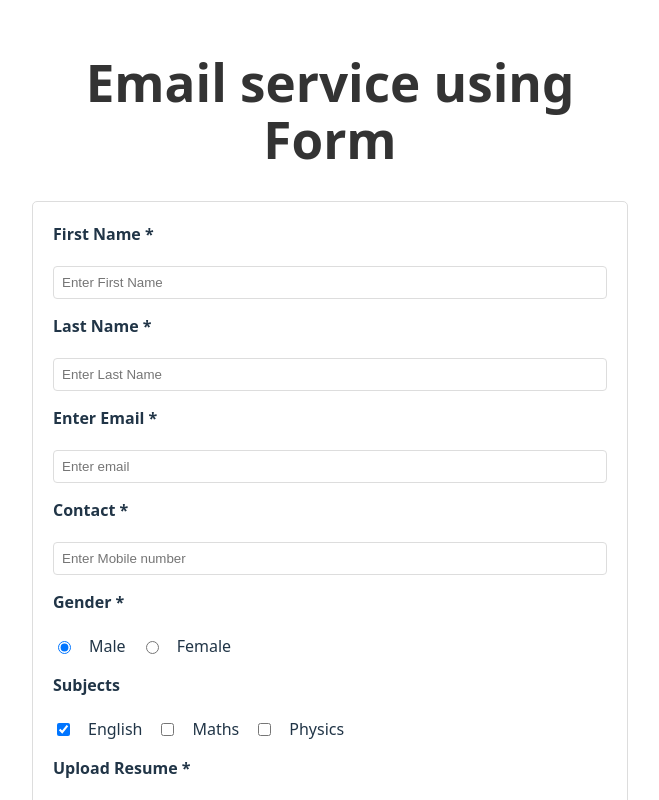
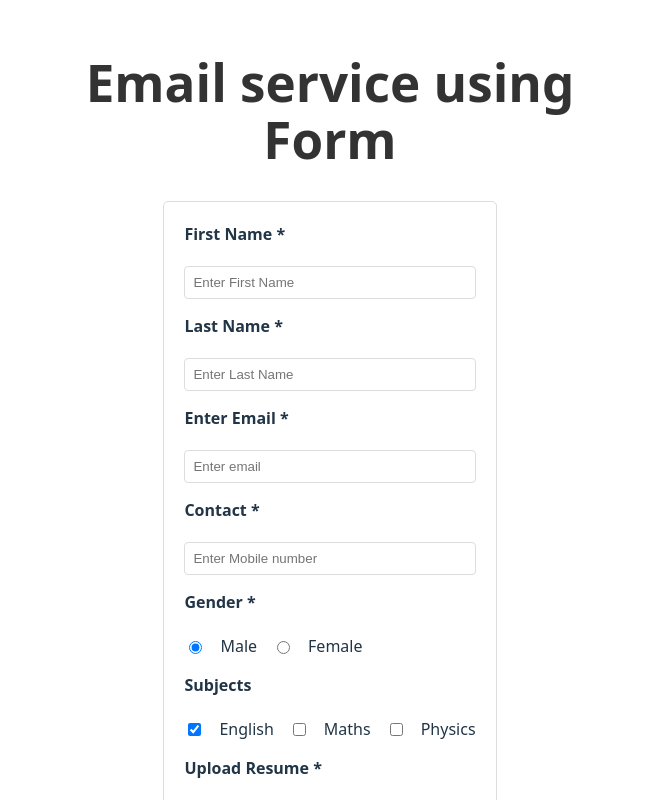
Before and after one commit to bijay-develops/Submission-form, a React (Vite) app: page / in a window 1280 px wide. Shown: the top 800 px of the page, without its empty margins (310-969 px from the left). Built offline with nearby package versions, Linux system fonts and the light colour scheme.

Commit message:
feat: enhance layout styling for App component with flexbox properties

```diff
--- a/src/App.css
+++ b/src/App.css
@@ -2,6 +2,11 @@
   max-width: 600px;
   margin: 0 auto;
   padding: 20px;
+  min-height: 100vh;
+  display: flex;
+  flex-direction: column;
+  align-items: center;
+  justify-content: center;
 }
 
 h1 {
```
